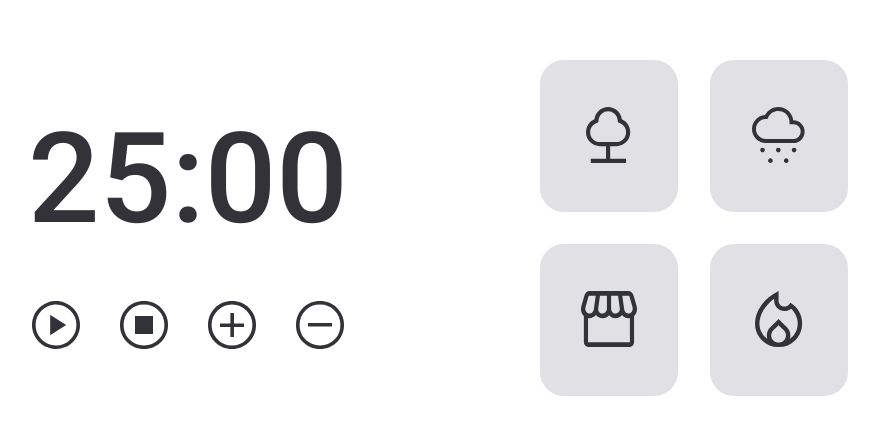
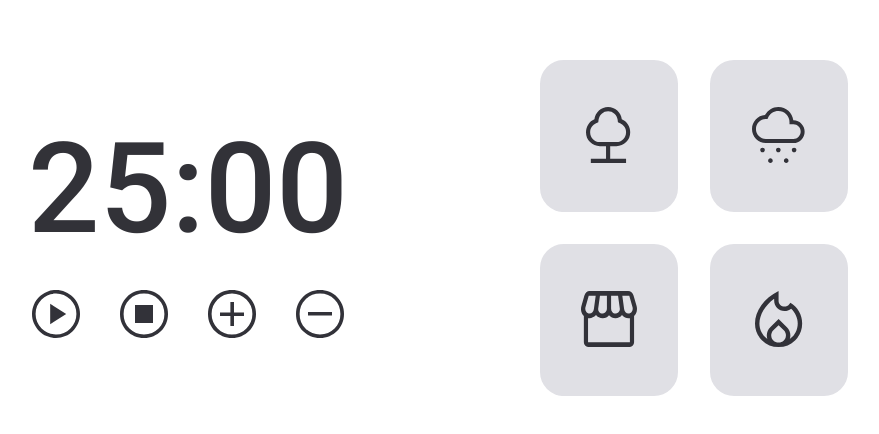
Before and after one commit to ricardojcosta/FocusTime_Desafio, a plain HTML site: page index.html in a window 1280 px wide. Shown: the part 172-606 px from the top of the page, without its empty margins (202-1081 px from the left). Drawn offline with Linux system fonts and the light colour scheme.

Commit message:
ultimos ajustes css

```diff
--- a/style.css
+++ b/style.css
@@ -30,8 +30,7 @@ main {
     font-size: clamp(12.61rem, 12.61rem - 10vw, 6.3rem);
     font-weight: 500;
     line-height: 14.8rem;
-
-    gap: 4.8rem;
+    gap: 2.7rem;
 }
 
 #timer {
```
